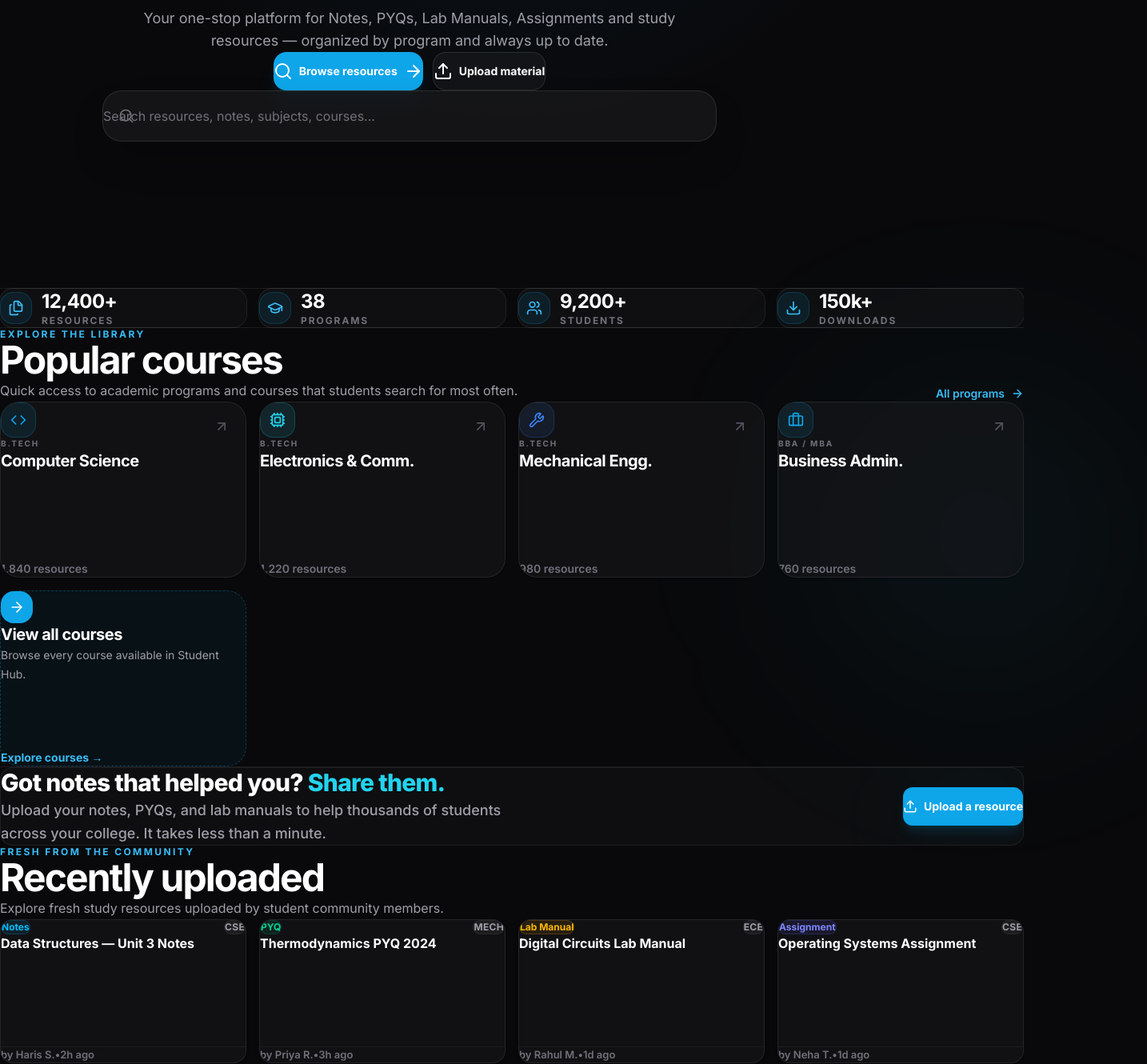
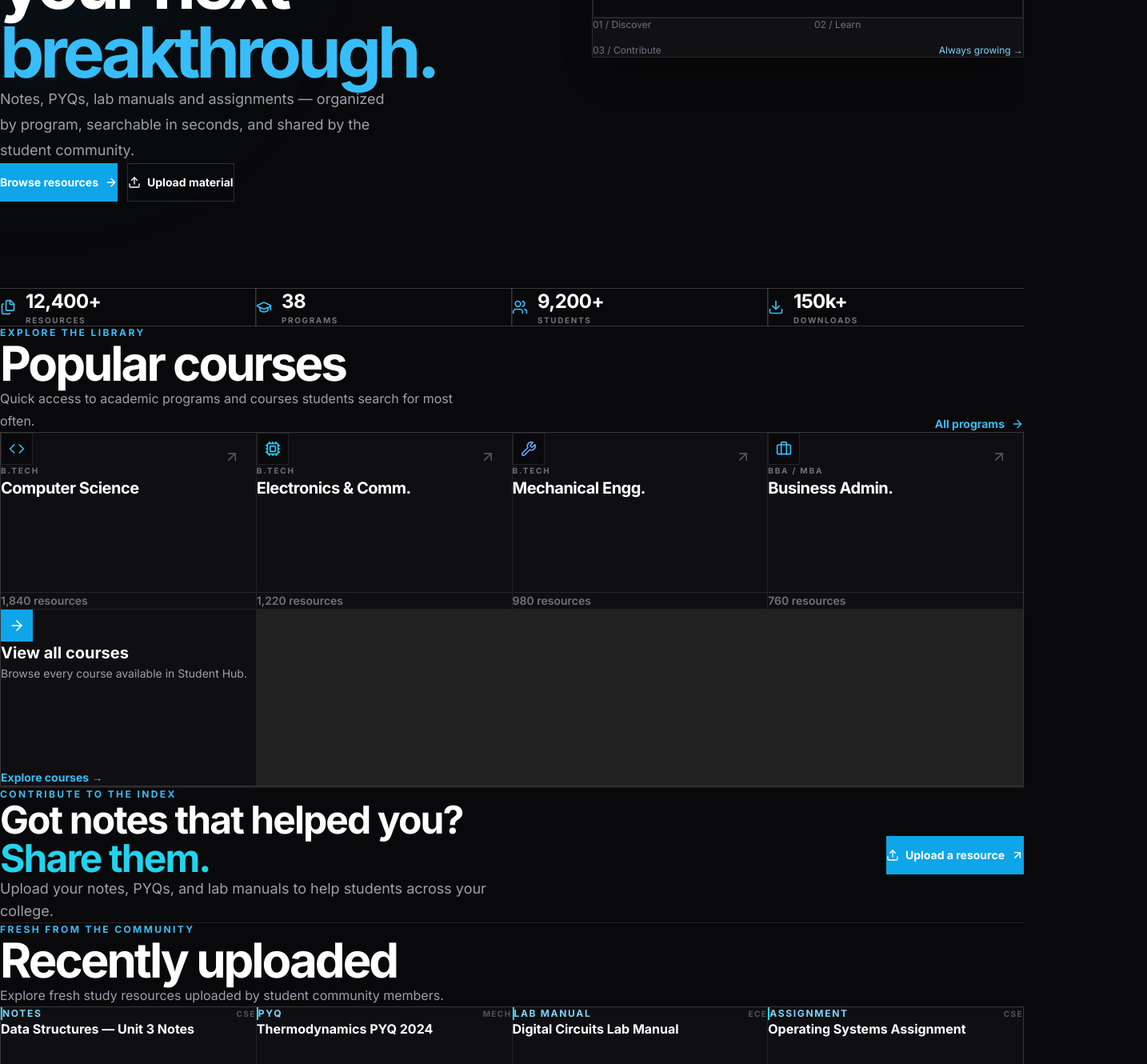
Before and after one commit to upadhyayaman001718-commits/Student-hub, a Next.js app: page / in a window 1280 px wide. Shown: the part 440-1770 px from the top of the page at 80% size, 1434 px wide, since content can reach past the window. Built offline with nearby package versions, Linux system fonts and the light colour scheme.

Commit message:
feat: revamp homepage layout and content for better user engagement
Co-authored-by: upadhyayaman001718-commits <246545771+upadhyayaman001718-commits@users.noreply.github.com>

```diff
--- a/src/app/page.tsx
+++ b/src/app/page.tsx
@@ -16,62 +16,49 @@ import Footer from "@/shared/components/layout/Footer";
 
 export default function Home() {
   const [search, setSearch] = useState("");
-
   const filteredResources = recentlyUploaded.filter((resource) =>
     resource.title.toLowerCase().includes(search.toLowerCase())
   );
 
   return (
     <div className="min-h-screen overflow-hidden bg-[#09090B] text-white selection:bg-[#0EA5E9]/30 selection:text-white">
-      <div className="pointer-events-none absolute inset-x-0 top-0 h-[680px] bg-[radial-gradient(ellipse_at_top,rgba(14,165,233,0.12),transparent_62%)]" />
-      <div className="pointer-events-none absolute right-[-12%] top-[900px] size-[420px] rounded-full bg-[#22D3EE]/5 blur-[130px]" />
-
       <Navbar />
-
-      <main className="relative z-10 mx-auto w-full max-w-[1320px] px-5 sm:px-8 lg:px-12">
-        <section aria-labelledby="hero-heading" className="mx-auto flex min-h-[calc(100vh-72px)] max-w-5xl flex-col items-center justify-center py-20 text-center sm:py-28">
-          <div className="mb-7 inline-flex items-center gap-2 rounded-full border border-[#0EA5E9]/20 bg-[#0EA5E9]/8 px-3.5 py-2 text-xs font-semibold tracking-wide text-[#7DD3FC]">
-            <Sparkles className="size-3.5" />
-            Built by students, for students
+      <main className="mx-auto w-full max-w-[1320px] px-5 sm:px-8 lg:px-12">
+        <section aria-labelledby="hero-heading" className="relative grid min-h-[calc(100vh-72px)] items-center gap-14 py-20 xl:grid-cols-[1.1fr_0.9fr] xl:gap-20 xl:py-24">
+          <div className="pointer-events-none absolute -left-40 top-20 size-[420px] rounded-full bg-[#0EA5E9]/6 blur-[120px]" />
+          <div className="relative z-10 max-w-3xl">
+            <div className="mb-8 inline-flex items-center gap-2 border-l-2 border-[#22D3EE] pl-3 text-xs font-bold uppercase tracking-[0.22em] text-[#7DD3FC]">
+              <Sparkles className="size-3.5" /> Built by students, for students
+            </div>
+            <h1 id="hero-heading" className="max-w-3xl text-balance text-5xl font-bold leading-[0.98] tracking-[-0.06em] text-white sm:text-7xl lg:text-7xl xl:text-[88px]">
+              The knowledge base for your next <span className="text-[#38BDF8]">breakthrough.</span>
+            </h1>
+            <p className="mt-8 max-w-xl text-pretty text-lg leading-8 text-zinc-400">
+              Notes, PYQs, lab manuals and assignments — organized by program, searchable in seconds, and shared by the student community.
+            </p>
+            <div className="mt-10 flex flex-col gap-3 sm:flex-row">
+              <Link href="/programs" className="inline-flex h-12 items-center justify-center gap-2 bg-[#0EA5E9] px-6 text-sm font-bold text-white transition-all duration-300 hover:bg-[#0284C7] hover:shadow-lg hover:shadow-[#0EA5E9]/15">
+                Browse resources <ArrowRight className="size-4" />
+              </Link>
+              <Link href="/upload" className="inline-flex h-12 items-center justify-center gap-2 border border-white/15 px-6 text-sm font-bold text-white transition-colors hover:border-[#38BDF8]/60 hover:text-[#7DD3FC]"><Upload className="size-4" /> Upload material</Link>
+            </div>
           </div>
-          <h1 id="hero-heading" className="max-w-4xl text-balance text-5xl font-bold leading-[1.05] tracking-[-0.055em] text-white sm:text-7xl lg:text-[84px]">
-            Every resource, <span className="text-[#38BDF8]">one hub.</span>
-          </h1>
-          <p className="mt-7 max-w-2xl text-pretty text-base leading-7 text-zinc-400 sm:text-lg">
-            Your one-stop platform for Notes, PYQs, Lab Manuals, Assignments and study resources — organized by program and always up to date.
-          </p>
-          <div className="mt-10 flex w-full flex-col items-center justify-center gap-3 sm:w-auto sm:flex-row">
-            <Link href="/programs" className="inline-flex h-12 w-full items-center justify-center gap-2 rounded-xl bg-[#0EA5E9] px-6 text-sm font-bold text-white shadow-xl shadow-[#0EA5E9]/15 transition-all duration-300 hover:-translate-y-0.5 hover:bg-[#0284C7] sm:w-auto">
-              <Search data-icon="inline-start" /> Browse resources <ArrowRight data-icon="inline-end" />
-            </Link>
-            <Link href="/upload" className="inline-flex h-12 w-full items-center justify-center gap-2 rounded-xl border border-white/10 bg-white/[0.04] px-6 text-sm font-bold text-white transition-all duration-300 hover:-translate-y-0.5 hover:border-white/20 hover:bg-white/[0.08] sm:w-auto">
-              <Upload data-icon="inline-start" /> Upload material
-            </Link>
+          <div className="relative z-10 border border-white/10 bg-[#111114] p-5 shadow-2xl shadow-black/30 sm:p-7">
+            <div className="mb-12 flex items-center justify-between border-b border-white/10 pb-4"><span className="text-xs font-bold uppercase tracking-[0.2em] text-zinc-500">Student Hub / Index</span><span className="size-2 rounded-full bg-[#22D3EE]" /></div>
+            <div className="space-y-5"><p className="text-sm text-zinc-500">Find the signal in the noise.</p><div className="group relative"><Search className="pointer-events-none absolute left-4 top-1/2 size-5 -translate-y-1/2 text-zinc-500 group-focus-within:text-[#38BDF8]" /><input id="resource-search" type="text" placeholder="Search resources, subjects, courses..." value={search} onChange={(e) => setSearch(e.target.value)} className="h-16 w-full border border-white/10 bg-[#09090B] pl-14 pr-4 text-sm text-white outline-none transition-colors placeholder:text-zinc-600 focus:border-[#0EA5E9]/70" /></div>{search.trim() !== "" && <div className="animate-fade-in"><SearchResults resources={filteredResources} /></div>}</div>
+            <div className="mt-16 grid grid-cols-2 gap-4 border-t border-white/10 pt-5 text-xs text-zinc-500"><span>01 / Discover</span><span>02 / Learn</span><span>03 / Contribute</span><span className="text-right text-[#7DD3FC]">Always growing →</span></div>
           </div>
-          <div className="group relative mt-14 w-full max-w-3xl">
-            <Search className="pointer-events-none absolute left-5 top-1/2 size-5 -translate-y-1/2 text-zinc-500 transition-colors group-focus-within:text-[#38BDF8]" />
-            <input type="text" placeholder="Search resources, notes, subjects, courses..." value={search} onChange={(e) => setSearch(e.target.value)} className="h-16 w-full rounded-2xl border border-white/10 bg-[#18181B]/80 pl-16 pr-5 text-base text-white shadow-2xl shadow-black/30 outline-none transition-all placeholder:text-zinc-500 focus:border-[#0EA5E9]/60 focus:ring-4 focus:ring-[#0EA5E9]/10" />
-          </div>
-          {search.trim() !== "" && <div className="mt-6 w-full animate-fade-in"><SearchResults resources={filteredResources} /></div>}
         </section>
 
-        <section aria-label="Student Hub statistics" className="grid grid-cols-2 gap-3 border-y border-white/8 py-5 sm:grid-cols-4 sm:gap-4 sm:py-6">
-          {stats.map((stat) => {
-            const Icon = stat.icon;
-            return <Card key={stat.subtitle} className="border-white/8 bg-white/[0.025] transition-all duration-300 hover:-translate-y-1 hover:border-[#0EA5E9]/30 hover:bg-white/[0.05]"><CardContent className="flex items-center gap-3 p-4 sm:p-5"><div className="flex size-10 shrink-0 items-center justify-center rounded-xl border border-[#0EA5E9]/20 bg-[#0EA5E9]/10 text-[#38BDF8]"><Icon className="size-5" /></div><div><h3 className="text-xl font-bold tracking-tight text-white sm:text-2xl">{stat.title}</h3><p className="mt-0.5 text-[10px] font-bold uppercase tracking-[0.16em] text-zinc-500 sm:text-xs">{stat.subtitle}</p></div></CardContent></Card>;
-          })}
+        <section aria-label="Student Hub statistics" className="grid grid-cols-2 border-y border-white/10 sm:grid-cols-4">
+          {stats.map((stat) => { const Icon = stat.icon; return <Card key={stat.subtitle} className="rounded-none border-0 border-r border-white/10 bg-transparent last:border-r-0"><CardContent className="flex items-center gap-3 p-5 sm:p-7"><Icon className="size-5 text-[#38BDF8]" /><div><h3 className="text-2xl font-bold tracking-tight text-white">{stat.title}</h3><p className="mt-1 text-[10px] font-bold uppercase tracking-[0.16em] text-zinc-500">{stat.subtitle}</p></div></CardContent></Card>; })}
         </section>
 
-        <section aria-labelledby="popular-courses-heading" className="border-b border-white/8 py-20 sm:py-28">
-          <div className="flex flex-col justify-between gap-5 sm:flex-row sm:items-end"><div><p className="mb-3 text-xs font-bold uppercase tracking-[0.2em] text-[#38BDF8]">Explore the library</p><h2 id="popular-courses-heading" className="text-3xl font-bold tracking-[-0.04em] text-white sm:text-5xl">Popular courses</h2><p className="mt-3 max-w-2xl text-base leading-7 text-zinc-400">Quick access to academic programs and courses that students search for most often.</p></div><Link href="/programs" className="inline-flex items-center gap-2 text-sm font-semibold text-[#38BDF8] transition-colors hover:text-white">All programs <ArrowRight className="size-4" /></Link></div>
-          <div className="mt-10 grid grid-cols-1 gap-4 sm:grid-cols-2 lg:grid-cols-3 xl:grid-cols-4">{programs.map((program) => <ProgramCard key={program.course} {...program} />)}<Link href="/programs" className="group flex min-h-[220px] flex-col justify-between rounded-2xl border border-dashed border-[#0EA5E9]/30 bg-[#0EA5E9]/5 p-6 transition-all duration-300 hover:-translate-y-1 hover:bg-[#0EA5E9]/10"><div><div className="mb-5 flex size-10 items-center justify-center rounded-xl bg-[#0EA5E9] text-white"><ArrowRight className="size-5" /></div><h3 className="text-xl font-bold tracking-tight text-white">View all courses</h3><p className="mt-2 text-sm leading-6 text-zinc-400">Browse every course available in Student Hub.</p></div><span className="text-sm font-bold text-[#38BDF8] transition-transform group-hover:translate-x-1">Explore courses →</span></Link></div>
-        </section>
+        <section aria-labelledby="popular-courses-heading" className="border-b border-white/10 py-20 sm:py-28"><div className="flex flex-col justify-between gap-6 sm:flex-row sm:items-end"><div><p className="mb-4 text-xs font-bold uppercase tracking-[0.2em] text-[#38BDF8]">Explore the library</p><h2 id="popular-courses-heading" className="text-4xl font-bold tracking-[-0.05em] text-white sm:text-6xl">Popular courses</h2><p className="mt-4 max-w-xl text-base leading-7 text-zinc-400">Quick access to academic programs and courses students search for most often.</p></div><Link href="/programs" className="inline-flex items-center gap-2 text-sm font-bold text-[#38BDF8] hover:text-white">All programs <ArrowRight className="size-4" /></Link></div><div className="mt-12 grid grid-cols-1 gap-px border border-white/10 bg-white/10 sm:grid-cols-2 lg:grid-cols-3 xl:grid-cols-4">{programs.map((program) => <ProgramCard key={program.course} {...program} />)}<Link href="/programs" className="group flex min-h-[220px] flex-col justify-between bg-[#0F0F12] p-6 transition-colors hover:bg-[#15151A]"><div><div className="mb-8 flex size-10 items-center justify-center bg-[#0EA5E9] text-white"><ArrowRight className="size-5" /></div><h3 className="text-xl font-bold text-white">View all courses</h3><p className="mt-2 text-sm leading-6 text-zinc-400">Browse every course available in Student Hub.</p></div><span className="text-sm font-bold text-[#38BDF8]">Explore courses →</span></Link></div></section>
 
         <UploadResourceSection />
-
-        <section aria-labelledby="recently-uploaded-heading" className="border-b border-white/8 py-20 sm:py-28"><div><p className="mb-3 text-xs font-bold uppercase tracking-[0.2em] text-[#38BDF8]">Fresh from the community</p><h2 id="recently-uploaded-heading" className="text-3xl font-bold tracking-[-0.04em] text-white sm:text-5xl">Recently uploaded</h2><p className="mt-3 max-w-2xl text-base leading-7 text-zinc-400">Explore fresh study resources uploaded by student community members.</p></div><div className="mt-10 grid grid-cols-1 gap-4 sm:grid-cols-2 lg:grid-cols-4">{recentlyUploaded.map((resource) => <RecentlyUploadedCard key={resource.title} {...resource} />)}</div></section>
-
-        <section aria-labelledby="recently-opened-heading" className="py-20 sm:py-28"><p className="mb-3 text-xs font-bold uppercase tracking-[0.2em] text-[#38BDF8]">Pick up where you left off</p><h2 id="recently-opened-heading" className="text-3xl font-bold tracking-[-0.04em] text-white sm:text-5xl">Recently opened</h2><p className="mt-3 max-w-2xl text-base leading-7 text-zinc-400">Quick access to the study resources you opened and reviewed recently.</p><div className="mt-10 rounded-2xl border border-dashed border-white/10 bg-white/[0.02] px-6 py-16 text-center"><p className="text-sm font-medium text-zinc-500">No recently opened items yet.</p></div></section>
+        <section aria-labelledby="recently-uploaded-heading" className="border-b border-white/10 py-20 sm:py-28"><p className="mb-4 text-xs font-bold uppercase tracking-[0.2em] text-[#38BDF8]">Fresh from the community</p><h2 id="recently-uploaded-heading" className="text-4xl font-bold tracking-[-0.05em] text-white sm:text-6xl">Recently uploaded</h2><p className="mt-4 max-w-xl text-base leading-7 text-zinc-400">Explore fresh study resources uploaded by student community members.</p><div className="mt-12 grid grid-cols-1 gap-px border border-white/10 bg-white/10 sm:grid-cols-2 lg:grid-cols-4">{recentlyUploaded.map((resource) => <RecentlyUploadedCard key={resource.title} {...resource} />)}</div></section>
+        <section aria-labelledby="recently-opened-heading" className="py-20 sm:py-28"><p className="mb-4 text-xs font-bold uppercase tracking-[0.2em] text-[#38BDF8]">Pick up where you left off</p><h2 id="recently-opened-heading" className="text-4xl font-bold tracking-[-0.05em] text-white sm:text-6xl">Recently opened</h2><p className="mt-4 max-w-xl text-base leading-7 text-zinc-400">Quick access to the study resources you opened and reviewed recently.</p><div className="mt-12 border border-dashed border-white/15 px-6 py-16 text-center"><p className="text-sm font-medium text-zinc-500">No recently opened items yet.</p></div></section>
       </main>
       <Footer />
     </div>
--- a/src/shared/components/programs/ProgramCard.tsx
+++ b/src/shared/components/programs/ProgramCard.tsx
@@ -6,16 +6,15 @@ interface ProgramCardProps { course: string; program: string; slug: string; reso
 function ProgramCard({ course, program, slug, resourceCount = "0 resources" }: ProgramCardProps) {
   const getCourseConfig = (courseSlug: string) => {
     switch (courseSlug) {
-      case "computer-science": return { icon: Code, bg: "bg-[#0EA5E9]/10", text: "text-[#0EA5E9]", border: "border-[#0EA5E9]/20" };
-      case "electronics-comm": return { icon: Cpu, bg: "bg-[#22D3EE]/10", text: "text-[#22D3EE]", border: "border-[#22D3EE]/20" };
-      case "mechanical-engg": return { icon: Wrench, bg: "bg-[#3B82F6]/10", text: "text-[#3B82F6]", border: "border-[#3B82F6]/20" };
-      case "business-admin": return { icon: Briefcase, bg: "bg-[#0EA5E9]/10", text: "text-[#0EA5E9]", border: "border-[#0EA5E9]/20" };
-      default: return { icon: GraduationCap, bg: "bg-zinc-500/10", text: "text-zinc-400", border: "border-zinc-500/20" };
+      case "computer-science": return { icon: Code, text: "text-[#38BDF8]" };
+      case "electronics-comm": return { icon: Cpu, text: "text-[#22D3EE]" };
+      case "mechanical-engg": return { icon: Wrench, text: "text-[#60A5FA]" };
+      case "business-admin": return { icon: Briefcase, text: "text-[#38BDF8]" };
+      default: return { icon: GraduationCap, text: "text-zinc-400" };
     }
   };
-  const config = getCourseConfig(slug);
-  const Icon = config.icon;
-  return <Link href={`/programs/${slug}`} className="group relative flex min-h-[220px] flex-col justify-between overflow-hidden rounded-2xl border border-white/8 bg-[#18181B]/60 p-6 shadow-sm transition-all duration-300 hover:-translate-y-1 hover:border-[#0EA5E9]/35 hover:bg-[#18181B] hover:shadow-xl hover:shadow-black/20"><div className="absolute right-5 top-5 text-zinc-600 transition-colors group-hover:text-[#38BDF8]"><ArrowUpRight className="size-5" /></div><div><div className={`mb-6 flex size-11 items-center justify-center rounded-xl border ${config.bg} ${config.text} ${config.border}`}><Icon className="size-5" /></div><span className="block text-[10px] font-bold uppercase tracking-[0.18em] text-zinc-500">{program}</span><h3 className="mt-2 text-xl font-bold tracking-tight text-white transition-colors group-hover:text-[#38BDF8]">{course}</h3></div><div className="mt-6 text-sm font-semibold text-zinc-500 transition-colors group-hover:text-zinc-300">{resourceCount}</div></Link>;
+  const { icon: Icon, text } = getCourseConfig(slug);
+  return <Link href={`/programs/${slug}`} className="group relative flex min-h-[220px] flex-col justify-between bg-[#0F0F12] p-6 transition-colors duration-300 hover:bg-[#17171C]"><div className="absolute right-5 top-5 text-zinc-600 transition-colors group-hover:text-[#38BDF8]"><ArrowUpRight className="size-5" /></div><div><div className={`mb-7 flex size-10 items-center justify-center border border-white/10 bg-[#09090B] ${text}`}><Icon className="size-5" /></div><span className="block text-[10px] font-bold uppercase tracking-[0.18em] text-zinc-500">{program}</span><h3 className="mt-2 text-xl font-bold tracking-tight text-white transition-colors group-hover:text-[#38BDF8]">{course}</h3></div><div className="mt-6 border-t border-white/10 pt-4 text-sm font-semibold text-zinc-500">{resourceCount}</div></Link>;
 }
 
 export default ProgramCard;
--- a/src/shared/components/programs/RecentlyUploadedCard.tsx
+++ b/src/shared/components/programs/RecentlyUploadedCard.tsx
@@ -1,69 +1,7 @@
 "use client";
 
-interface RecentlyUploadedCardProps {
-  title: string;
-  sub: string; // e.g. "Notes" | "PYQ" | "Lab Manual" | "Assignment"
-  program: string;
-  course: string;
-  sem: number;
-  filetype?: string; // e.g. "CSE" | "MECH" | "ECE" | "MBA"
-  uploadedTime?: string; // e.g. "2h ago"
-  author?: string; // e.g. "Haris S."
+interface RecentlyUploadedCardProps { title: string; sub: string; program: string; course: string; sem: number; filetype?: string; uploadedTime?: string; author?: string; }
+
+export default function RecentlyUploadedCard({ title, sub, filetype = "CSE", uploadedTime = "2h ago", author = "Student" }: RecentlyUploadedCardProps) {
+  return <div className="group flex min-h-[190px] cursor-pointer flex-col justify-between bg-[#0F0F12] p-6 transition-colors duration-300 hover:bg-[#17171C]"><div><div className="mb-8 flex items-center justify-between gap-2"><span className="border-l-2 border-[#22D3EE] pl-2 text-xs font-bold uppercase tracking-[0.14em] text-[#7DD3FC]">{sub}</span><span className="text-[10px] font-bold uppercase tracking-[0.14em] text-zinc-600">{filetype}</span></div><h4 className="line-clamp-2 text-base font-bold leading-snug text-white transition-colors group-hover:text-[#38BDF8]">{title}</h4></div><div className="mt-6 border-t border-white/10 pt-4 text-xs font-semibold text-zinc-500"><span>by {author}</span><span className="mx-2 text-zinc-700">/</span><span>{uploadedTime}</span></div></div>;
 }
-
-export default function RecentlyUploadedCard({
-  title,
-  sub,
-  filetype = "CSE",
-  uploadedTime = "2h ago",
-  author = "Student",
-}: RecentlyUploadedCardProps) {
-  // Select color config based on resource type
-  const getTypeBadgeStyles = (type: string) => {
-    const normalized = type.toLowerCase();
-    if (normalized.includes("note")) {
-      return "bg-sky-500/10 text-sky-400 border-sky-500/20";
-    }
-    if (normalized.includes("pyq")) {
-      return "bg-emerald-500/10 text-emerald-400 border-emerald-500/20";
-    }
-    if (normalized.includes("lab") || normalized.includes("manual")) {
-      return "bg-amber-500/10 text-amber-400 border-amber-500/20";
-    }
-    // Default Assignment/Presentation style
-    return "bg-indigo-500/10 text-indigo-400 border-indigo-500/20";
-  };
-
-  const badgeClass = getTypeBadgeStyles(sub);
-
-  return (
-    <div className="group rounded-[16px] border border-white/8 bg-[#18181B]/60 p-[28px] flex flex-col justify-between h-full min-h-[180px] transition-all duration-300 hover:border-[#0EA5E9]/30 hover:bg-[#18181B] hover:-translate-y-[4px] hover:shadow-[0_8px_30px_rgb(0,0,0,0.5)] shadow-md relative overflow-hidden cursor-pointer">
-      {/* Subtle ambient hover glow */}
-      <div className="absolute -right-10 -bottom-10 w-32 h-32 bg-[#0EA5E9]/3 rounded-full blur-3xl opacity-0 group-hover:opacity-100 transition-opacity duration-500 pointer-events-none" />
-
-      <div className="space-y-4">
-        {/* Top Badges */}
-        <div className="flex items-center justify-between gap-2">
-          <span className={`inline-flex items-center rounded-full px-2.5 py-0.5 text-xs font-bold border ${badgeClass}`}>
-            {sub}
-          </span>
-          <span className="inline-flex items-center rounded-full bg-white/5 px-2.5 py-0.5 text-xs font-bold text-zinc-400 border border-white/5 uppercase tracking-wide">
-            {filetype}
-          </span>
-        </div>
-
-        {/* Title */}
-        <h4 className="text-[16px] font-bold text-white leading-snug line-clamp-2 group-hover:text-[#0EA5E9] transition-colors duration-200">
-          {title}
-        </h4>
-      </div>
-
-      {/* Bottom meta row */}
-      <div className="mt-6 pt-4 border-t border-white/5 flex items-center text-[13px] font-semibold text-zinc-500">
-        <span>by {author}</span>
-        <span className="mx-2">•</span>
-        <span>{uploadedTime}</span>
-      </div>
-    </div>
-  );
-}
--- a/src/shared/components/upload/UploadResourceSection.tsx
+++ b/src/shared/components/upload/UploadResourceSection.tsx
@@ -1,32 +1,8 @@
 "use client";
 
 import Link from "next/link";
-import { Upload } from "lucide-react";
+import { Upload, ArrowUpRight } from "lucide-react";
 
 export default function UploadResourceSection() {
-  return (
-    <section className="border border-white/8 bg-[#18181B]/40 rounded-[16px] p-8 md:p-12 my-24 relative overflow-hidden">
-      {/* Background glow decorator */}
-      <div className="absolute top-0 right-0 w-32 h-32 bg-[#0EA5E9]/5 rounded-full blur-3xl pointer-events-none" />
-
-      <div className="flex flex-col md:flex-row md:items-center justify-between gap-8 relative z-10">
-        <div className="space-y-4 max-w-2xl text-left">
-          <h2 className="text-3xl font-extrabold tracking-tight text-white leading-tight">
-            Got notes that helped you? <span className="text-[#22D3EE]">Share them.</span>
-          </h2>
-          <p className="text-[18px] text-zinc-400 font-medium leading-relaxed">
-            Upload your notes, PYQs, and lab manuals to help thousands of students across your college. It takes less than a minute.
-          </p>
-        </div>
-
-        <Link
-          href="/upload"
-          className="inline-flex h-12 items-center justify-center gap-2 bg-[#0EA5E9] hover:bg-[#0EA5E9]/90 text-white rounded-[12px] px-6 text-sm font-bold shadow-lg shadow-[#0EA5E9]/15 hover:shadow-xl hover:shadow-[#0EA5E9]/20 hover:scale-[1.02] transition-all duration-250 cursor-pointer shrink-0"
-        >
-          <Upload className="h-4.5 w-4.5" />
-          Upload a resource
-        </Link>
-      </div>
-    </section>
-  );
+  return <section className="my-20 border-y border-white/10 py-12 sm:my-28 sm:py-16"><div className="flex flex-col justify-between gap-8 md:flex-row md:items-center"><div className="max-w-2xl"><p className="mb-4 text-xs font-bold uppercase tracking-[0.2em] text-[#38BDF8]">Contribute to the index</p><h2 className="text-3xl font-bold tracking-[-0.04em] text-white sm:text-5xl">Got notes that helped you? <span className="text-[#22D3EE]">Share them.</span></h2><p className="mt-5 text-base leading-7 text-zinc-400 sm:text-lg">Upload your notes, PYQs, and lab manuals to help students across your college.</p></div><Link href="/upload" className="inline-flex h-12 shrink-0 items-center justify-center gap-2 bg-[#0EA5E9] px-6 text-sm font-bold text-white transition-colors hover:bg-[#0284C7]"><Upload className="size-4" /> Upload a resource <ArrowUpRight className="size-4" /></Link></div></section>;
 }
```
